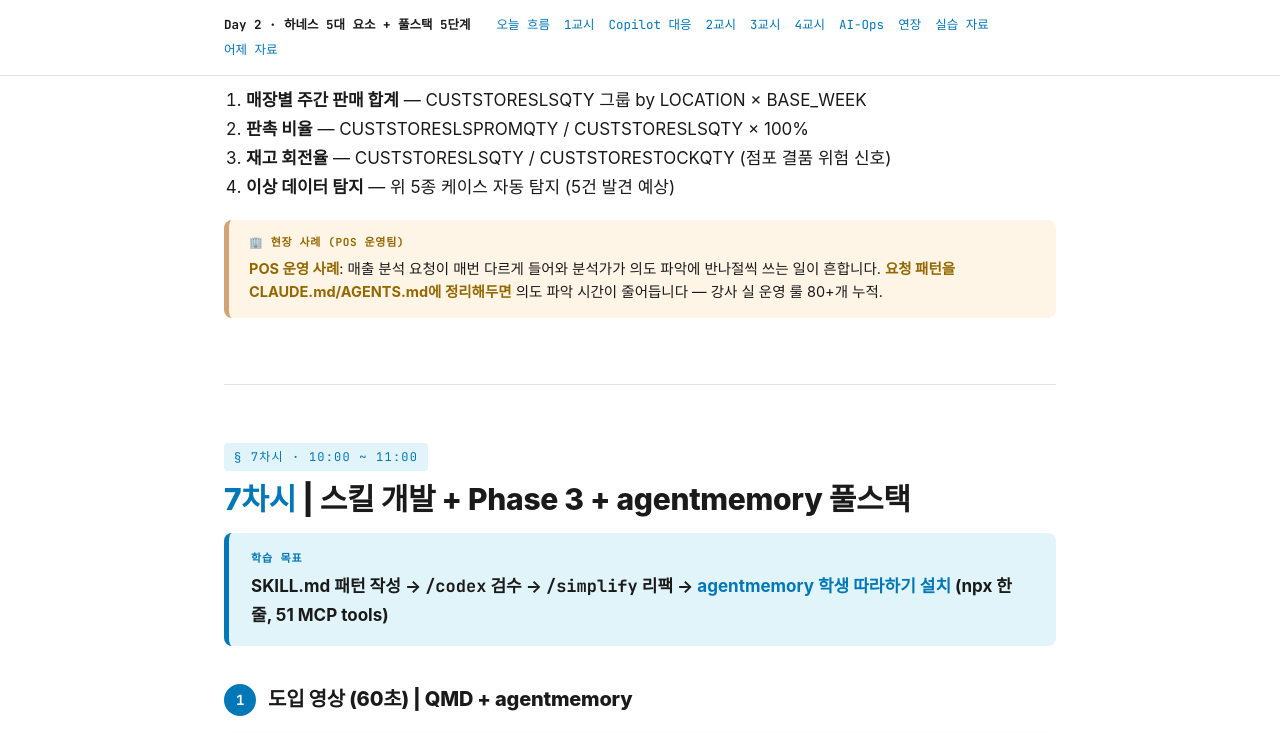
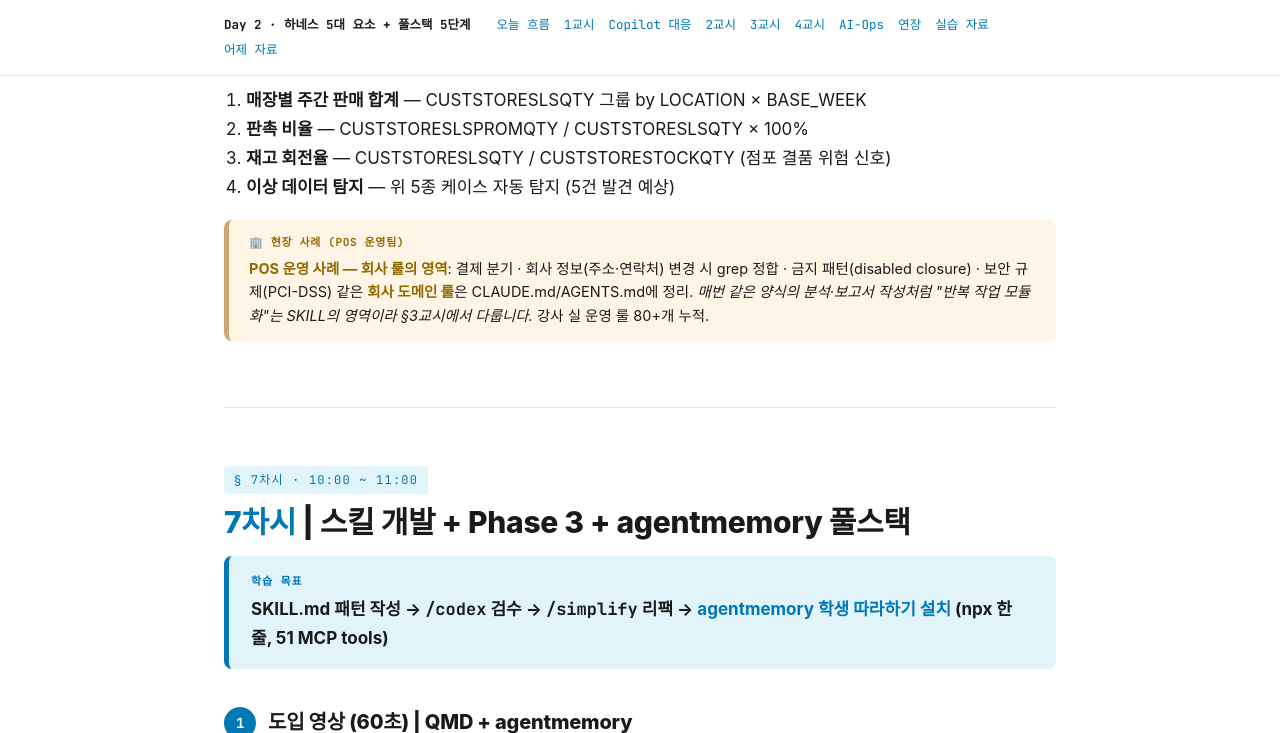
Before and after one commit to daniel8824-del/claude-pos-fullstack-day2, a Jekyll site: the page docs/index.html, which Jekyll copies as it is, in a window 1280 px wide and 900 px high, scrolled down 11524 px, cut to the strip 0-733 px from the top of the window. Built offline with Jekyll 4.4.1, drawn with Linux system fonts in a browser that asks for light colours; some web fonts are replaced.

Commit message:
fix: 현장 사례 박스 논리 정합 — CLAUDE.md vs SKILL.md 영역 분리
CLAUDE.md(도메인 룰) ≠ SKILL.md(반복 작업 모듈화) — 사용자 지적 반영

- §1교시(CLAUDE.md): '양식 통일'사례 제거 → '결제 분기 룰'로 교체
  결제수단별 PG사 분기는 회사 도메인 룰 → CLAUDE.md 영역
- §2교시(CLAUDE.md 적용): 회사 룰·정합·금지 패턴·보안 규제만 다룬다 명시
- §3교시(SKILL.md): '매출 보고서 양식 통일' 사례를 SKILL 섹션으로 이동
  매번 같은 양식 분석 = 반복 작업 모듈화 = SKILL의 영역
  slide-pptx · proposal-bid가 같은 패턴

이유: 사용자 지적 — '양식 통일' 은 SKILL 영역인데 CLAUDE.md로 잘못 묶음

Co-Authored-By: Claude Opus 4.7 (1M context) <noreply@anthropic.com>

```diff
--- a/docs/index.html
+++ b/docs/index.html
@@ -888,7 +888,7 @@ SAP IBP columns:
   </ol>
 
   <div class="field-case">
-    <strong>POS 운영 사례</strong>: 매출 분석 요청이 매번 다르게 들어와 분석가가 의도 파악에 반나절씩 쓰는 일이 흔합니다. <strong>요청 패턴을 CLAUDE.md/AGENTS.md에 정리해두면</strong> 의도 파악 시간이 줄어듭니다 — 강사 실 운영 룰 80+개 누적.
+    <strong>POS 운영 사례 — 회사 룰의 영역</strong>: 결제 분기 · 회사 정보(주소·연락처) 변경 시 grep 정합 · 금지 패턴(disabled closure) · 보안 규제(PCI-DSS) 같은 <strong>회사 도메인 룰</strong>은 CLAUDE.md/AGENTS.md에 정리. <em>매번 같은 양식의 분석·보고서 작성처럼 "반복 작업 모듈화"는 SKILL의 영역이라 §3교시에서 다룹니다.</em> 강사 실 운영 룰 80+개 누적.
   </div>
 </section>
 
```
